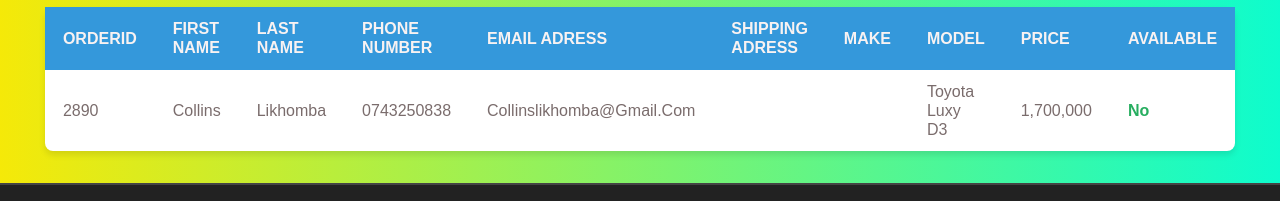
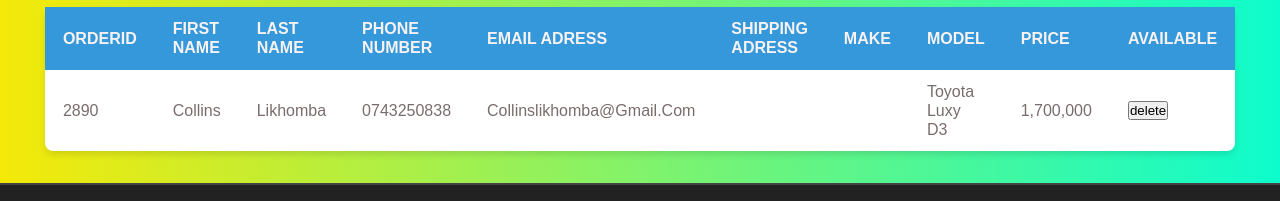
Before and after one commit to Engineer-collo/Toyota_cars, a React (Vite) app: page /Admin in a window 1280 px wide. Shown: the part 194-395 px from the top of the page. Built offline with nearby package versions, Linux system fonts and the light colour scheme; data requests are answered from the project's data file.

Commit message:
added final

```diff
--- a/src/ViewOrders.jsx
+++ b/src/ViewOrders.jsx
@@ -10,18 +10,19 @@ const ViewOrders = () => {
     .then((data) => setOrders(data))
   }, []);
   const deleteOrder = (orderId) => {
-    const updatedOrders = orders.filter((order) => order.id !== orderId);
-    setOrders(updatedOrders);
+    // const updatedOrders = orders.filter((order) => order.id !== orderId);
+    // setOrders(updatedOrders);
 
     fetch(`http://localhost:8001/orders/${orderId}`, {
         method: 'DELETE',
       })
-        .then((response) => {
-          if (response.ok) {
-            console.log(`Order ${orderId} deleted successfully`);
-          } else {
-            console.error('Failed to delete order');
-          }
+        .then(( ) => {
+        //   if (response.ok) {
+        //     console.log(`Order ${orderId} deleted successfully`);
+        //   } else {
+        //     console.error('Failed to delete order');
+        //   }
+        setOrders(orders.filter((order)=>order.id !== orderId))
         })
         .catch((error) => console.error('Error:', error));
     };
@@ -59,7 +60,7 @@ const ViewOrders = () => {
               <td>{order.car.make}</td>
               <td>{order.car.model}</td>
               <td>{order.car.price}</td>
-              <td>{order.available ? "Yes" : "No"}</td>
+              <td><button onClick={() => deleteOrder(orderId)}>delete</button></td>
             </tr>
           ))}
         </tbody>
```
Also changed, not shown: 1 other file (tests, documents, lock files or other folders).
